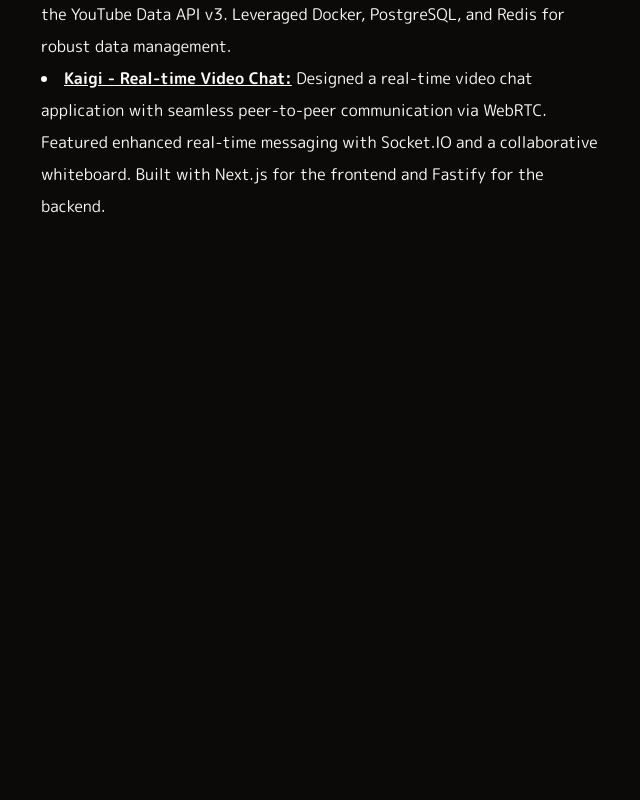
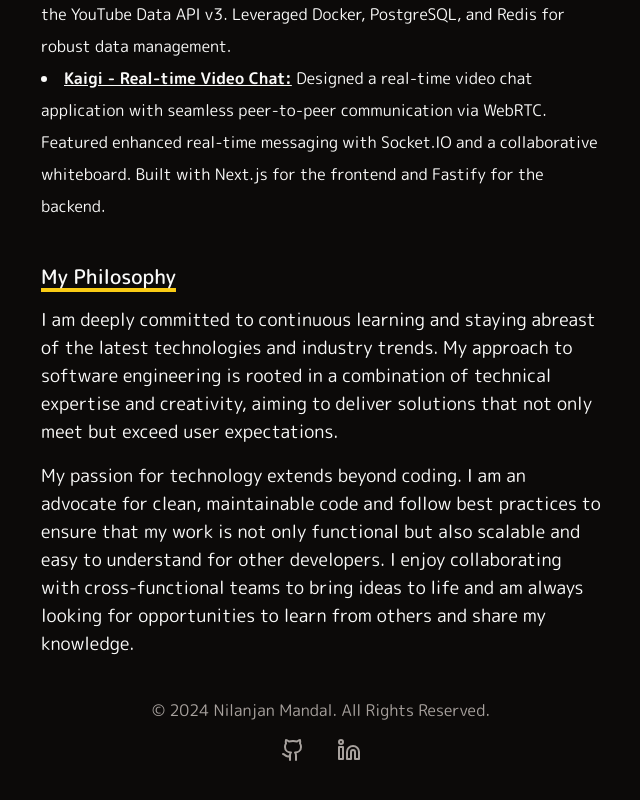
Before and after one commit to nilu2039/nilanjan-portfolio, a Next.js app: page / in a window 1280 px wide. Shown: the part 1598-2398 px from the top of the page, without its empty margins (319-959 px from the left). Before the commit the page ends 1820 px from the top, so only its background shows below. Built offline with nearby package versions, Linux system fonts and the light colour scheme.

Commit message:
conclusion and footer

```diff
--- a/src/app/page.tsx
+++ b/src/app/page.tsx
@@ -1,5 +1,7 @@
 import profileImage from "@/assets/images/nilanjan.png";
 import About from "@/components/about";
+import Conclusion from "@/components/conclusion";
+import Footer from "@/components/footer";
 import NavBar from "@/components/navbar";
 import Projects from "@/components/projects";
 import Work from "@/components/work";
@@ -22,6 +24,8 @@ export default function Home() {
           <About />
           <Work />
           <Projects />
+          <Conclusion />
+          <Footer />
         </div>
       </div>
     </div>
--- /dev/null
+++ b/src/components/conclusion.tsx
@@ -0,0 +1,28 @@
+import React from "react";
+
+const Conclusion = () => {
+  return (
+    <div className="flex flex-col gap-4  text-lg">
+      <p className="font-medium underline decoration-4 decoration-primary underline-offset-4 text-xl">
+        My Philosophy
+      </p>
+      <p className="">
+        I am deeply committed to continuous learning and staying abreast of the
+        latest technologies and industry trends. My approach to software
+        engineering is rooted in a combination of technical expertise and
+        creativity, aiming to deliver solutions that not only meet but exceed
+        user expectations.
+      </p>
+      <p className="">
+        My passion for technology extends beyond coding. I am an advocate for
+        clean, maintainable code and follow best practices to ensure that my
+        work is not only functional but also scalable and easy to understand for
+        other developers. I enjoy collaborating with cross-functional teams to
+        bring ideas to life and am always looking for opportunities to learn
+        from others and share my knowledge.
+      </p>
+    </div>
+  );
+};
+
+export default Conclusion;
--- /dev/null
+++ b/src/components/footer.tsx
@@ -0,0 +1,25 @@
+import { NAME } from "@/constants";
+import { Github, Linkedin } from "lucide-react";
+import Link from "next/link";
+import React from "react";
+
+const Footer = () => {
+  return (
+    <div className="flex flex-col text-muted-foreground items-center pb-10 gap-4">
+      <p className="text-center">© 2024 {NAME}. All Rights Reserved.</p>
+      <div className="flex flex-row gap-8">
+        <Link href={"https://github.com/nilu2039/"} target="_blank">
+          <Github />
+        </Link>
+        <Link
+          href="https://www.linkedin.com/in/nilanjan-mandal-a825961bb/"
+          target="_blank"
+        >
+          <Linkedin />
+        </Link>
+      </div>
+    </div>
+  );
+};
+
+export default Footer;
--- a/src/components/navbar.tsx
+++ b/src/components/navbar.tsx
@@ -37,7 +37,7 @@ const NavBar = () => {
   return (
     <nav className="backdrop-blur-md fixed top-0 overflow-hidden grid grid-cols-[1fr_auto] w-11/12 md:w-9/12 md:8/12 lg:w-7/12 px-4 py-8">
       <p className="text-xl md:text-2xl font-medium">{NAME}</p>
-      <div className="hidden md:flex justify-between gap-14">
+      <div className="hidden md:flex justify-between gap-10">
         {navLinks.map((link) => (
           <>
             <Link
```
